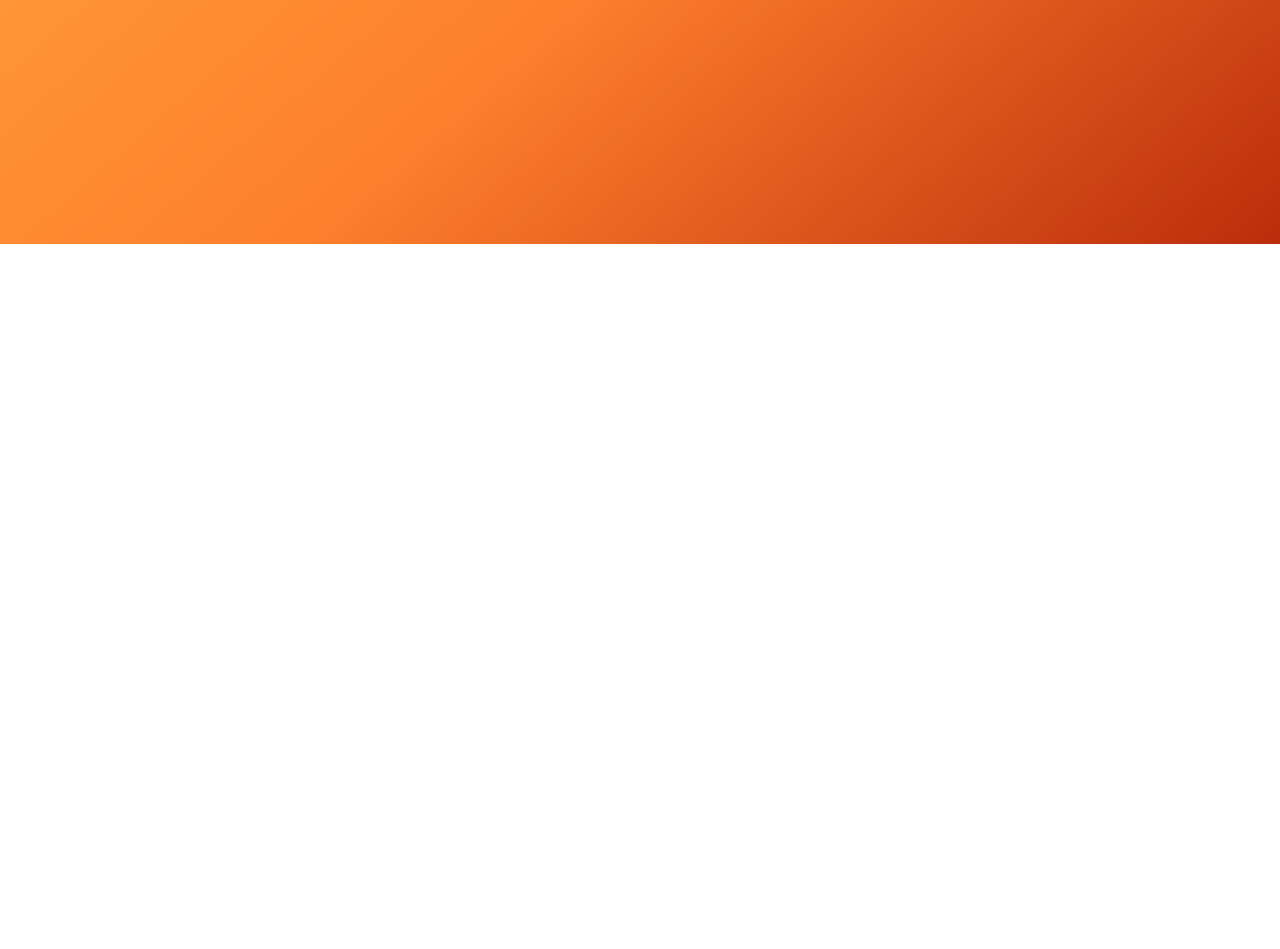
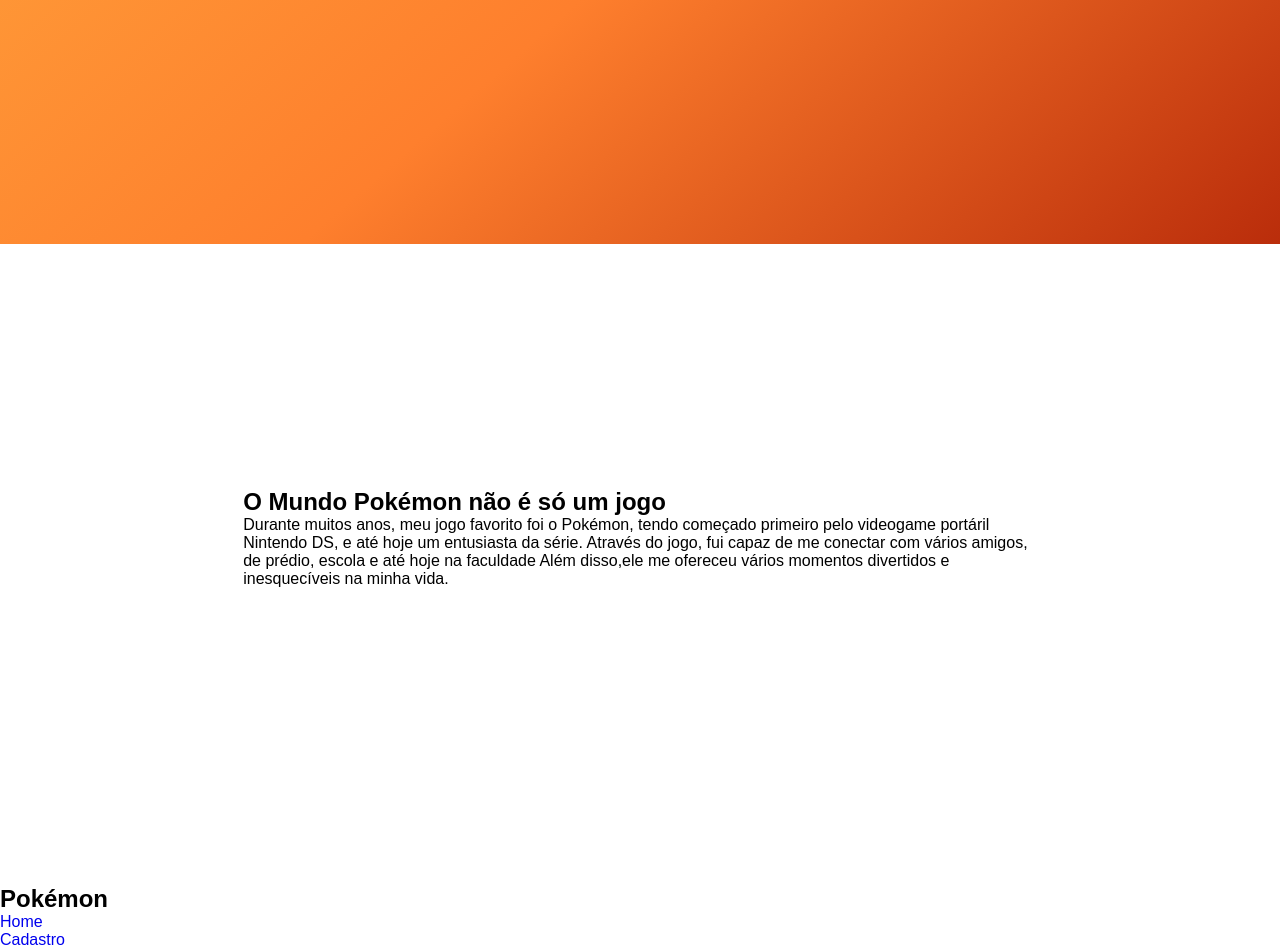
Before and after one commit to DeividiLee/DB_Pokemon, a website: page site/public/index.html in a window 1280 px wide. Shown: the part 946-1895 px from the top of the page. Before the commit the page ends 1190 px from the top, so only its background shows below. Drawn offline with Linux system fonts and the light colour scheme.

Commit message:
adicionando conteúdo na index

```diff
--- a/site/public/index.html
+++ b/site/public/index.html
@@ -12,29 +12,47 @@
 </head>
 <body>
     <header>
-        <a href="index.html" class="logo" >PokemonDB</a>
+        <a href="index.html" class="logo" >Pokémon</a>
         <ul class="navlist">
-            <li><a href="#">Home</a></li>
-            <li><a href="pokedex.html">Database</a></li>
+            <li><a href="pokedex.html">Pokédex</a></li>
+            <li><a href="cadastro.html">Cadastro</a></li>
             <li><a href="login.html">Login</a></li>
-
         </ul>
     </header>
     <section class="hero">
         <div class="hero-text">
-
             <h4>Nintendo</h4>
             <h1>Pokémon</h1>
             <p>Comece sua jornada para se tornar mestre pokémon </p>
             <a href="cadastro.html">Monte seu time pokémon</a>
-
-
         </div>
         <div class="hero-img">
-            <!-- <img src="assets/imagens/charizard main.png" alt=""> -->
-            <img src="assets/imgs/delibird.png" alt="">
+            <img src="assets/imgs/386.png" alt="">
         </div>
     </section>
+    <section class="section_sobre">
+        <h2>O Mundo Pokémon não é só um jogo  </h2>
+        <p>
+            Durante muitos anos, meu jogo favorito foi o Pokémon, tendo começado primeiro pelo videogame portáril Nintendo DS,
+            e até hoje um entusiasta da série. Através do jogo, fui capaz de me conectar com vários amigos, de prédio, escola e até hoje na faculdade
+            Além disso,ele me ofereceu vários momentos divertidos e inesquecíveis na minha vida.
+        </p>
+        <ul>
+            <li><img src="" alt=""></li>
+            <li><img src="" alt=""></li>
+            <li><img src="" alt=""></li>
+        </ul>
+    </section>
+    <footer>
+        <ul class="footer_nav">
+            <h2>
+                Pokémon
+            </h2>
+            <li><a href="index.html">Home</a></li>
+            <li><a href="cadastro.html">Cadastro</a></li>
+            <li><a href="login.html"></a></li>
+        </ul>
+    </footer>
 
 
 </body>
```
Also changed, not shown: site/public/assets/imgs/386.png (added), site/public/assets/imgs/tumblr_m3z8qpyRav1rvfawbo1_400.gif (added).
